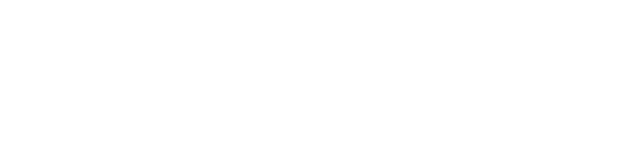
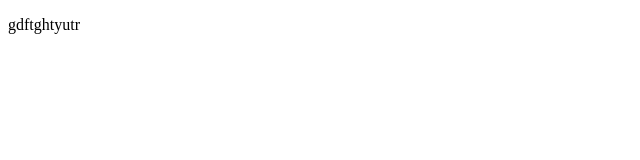
Before and after one commit to felipepestanacosta/first_project, a plain HTML site: page index.html in a window 1280 px wide. Shown: the whole page, without its empty margins (0-640 px from the left). Drawn offline with Linux system fonts and the light colour scheme.

Commit message:
Criei um parágrafo

```diff
--- a/index.html
+++ b/index.html
@@ -6,7 +6,7 @@
     <meta name="viewport" content="width=device-width, initial-scale=1.0">
     <title>Document</title>
 </head>
-<body>
+<body><p> gdftghtyutr</p>
 
 </body>
 </html>
```
Also changed, not shown: css/style.css (added).
